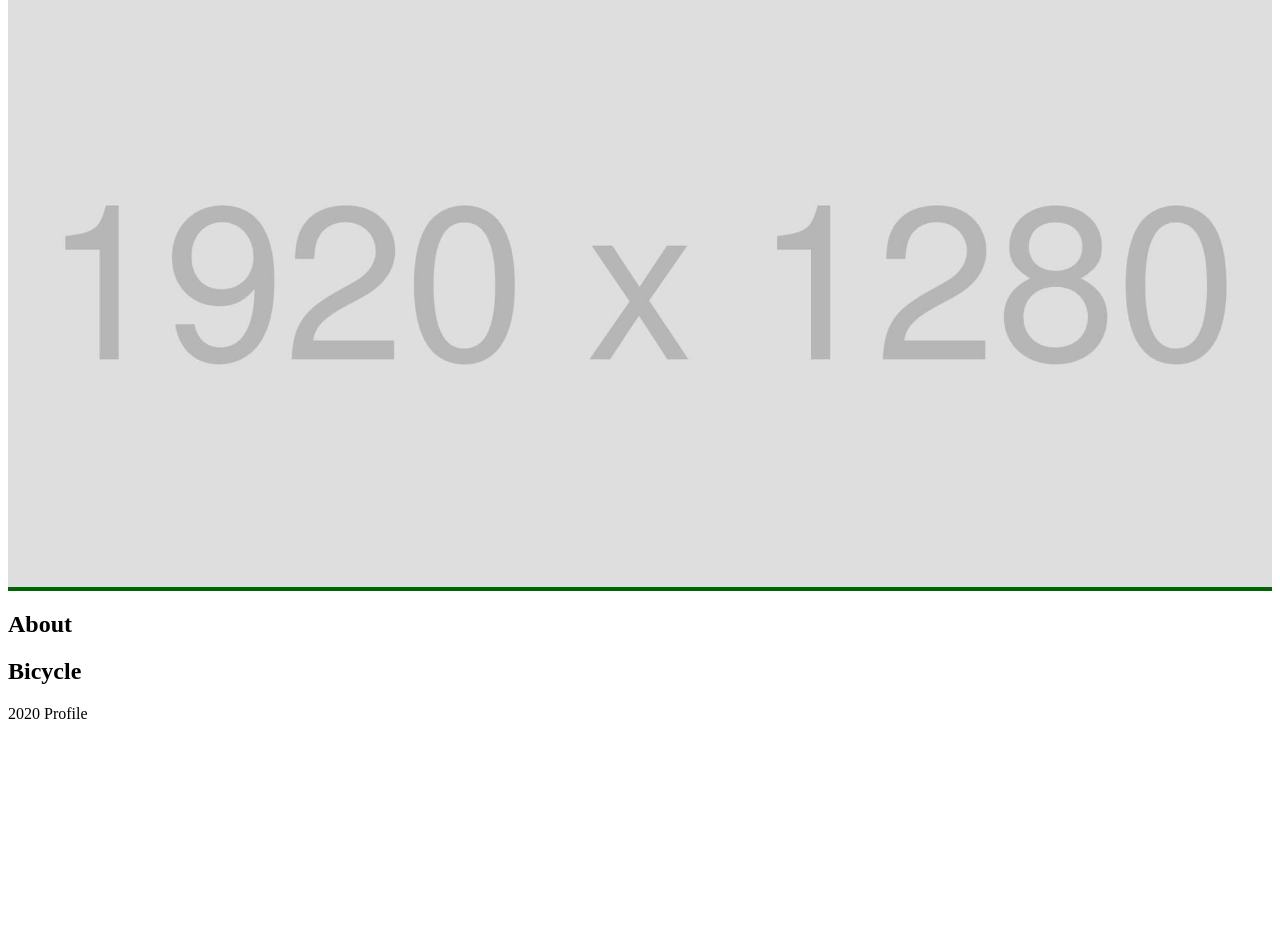
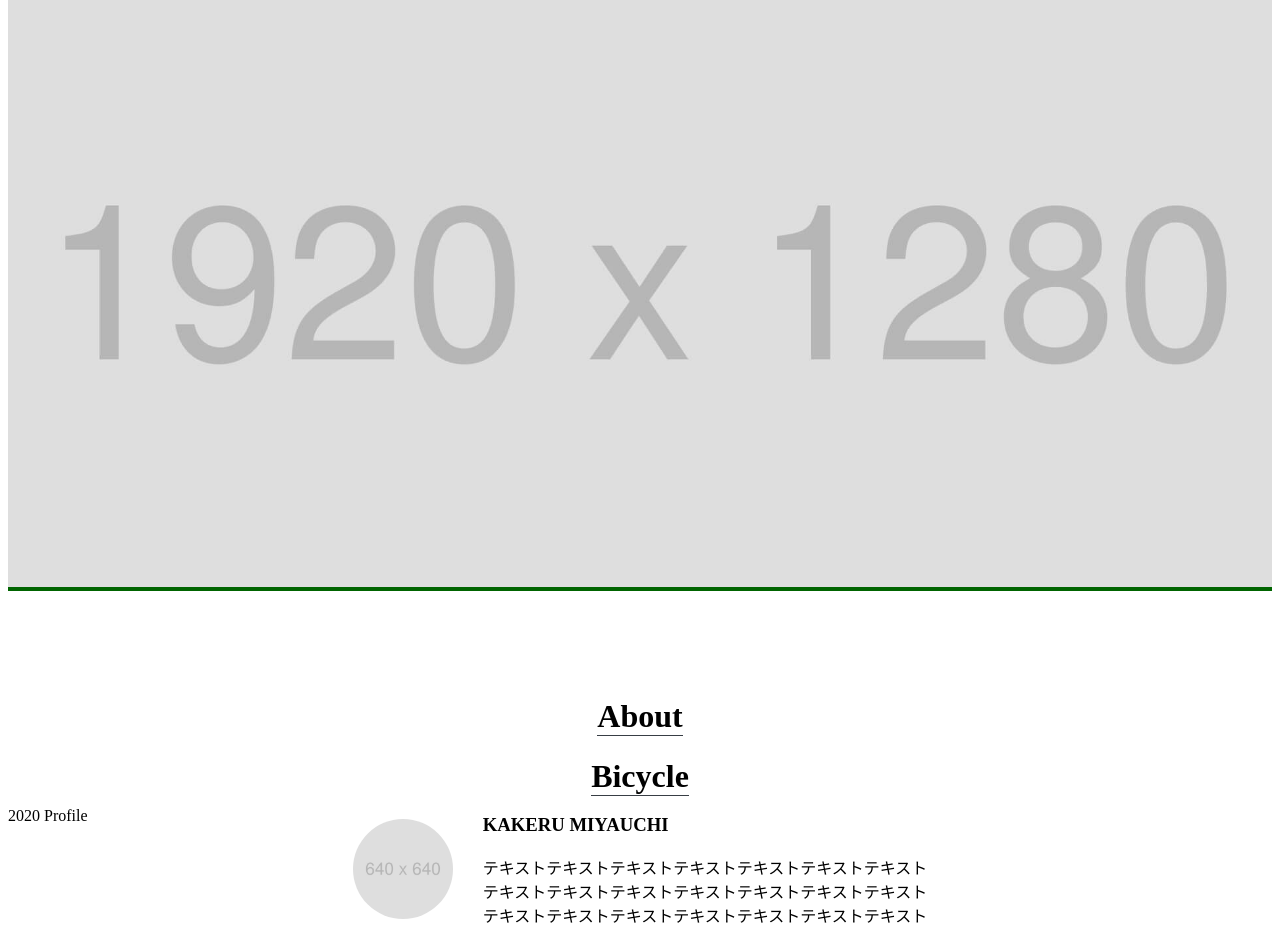
Before and after one commit to yusuke-okuno/codestep-introduction, a plain HTML site: page index.html in a window 1280 px wide. Shown: the part 81-1024 px from the top of the page. Before the commit the page ends 820 px from the top, so only its background shows below. Drawn offline with Linux system fonts and the light colour scheme.

Commit message:
add about

```diff
--- a/index.html
+++ b/index.html
@@ -19,12 +19,20 @@
     <div class="mainvisual">
       <img src="img/mainvisual.jpg">
     </div>
-    <section class="about" class="wrapper">
+    <section id="about" class="wrapper">
       <h2>About</h2>
-
-
+      <div class="content">
+        <img src="img/about.jpg">
+        <div class="text">
+          <h3>KAKERU MIYAUCHI</h3>
+          <p>テキストテキストテキストテキストテキストテキストテキスト<br>
+            テキストテキストテキストテキストテキストテキストテキスト<br>
+            テキストテキストテキストテキストテキストテキストテキスト
+          </p>
+        </div>
+      </div>
     </section>
-    <section class="bicycle" class="wrapper">
+    <section id="bicycle" class="wrapper">
       <h2>Bicycle</h2>
 
     </section>
--- a/style.css
+++ b/style.css
@@ -49,11 +49,45 @@ nav li {
 
 .mainvisual{
   background-color: darkgreen;
+  margin-bottom: 80px;
 }
 
-  .mainvisual img{
+.mainvisual img{
   width: 100%;
   max-width: 1920px;
   height: 600px;
   object-fit: cover;
 }
+
+#about h2 {
+  display: inline-block;
+  font-size: 2rem;
+  text-align: center;
+  margin-bottom: 60px;
+  border-bottom: solid 1px #383e45;
+}
+
+#about .content {
+  display: flex;
+  justify-content: center;
+  align-items: center;
+}
+
+#about img {
+  width: 100px;
+  height: 100px;
+  border-radius: 50%;
+  margin-right: 30px;
+}
+
+#about .text {
+  text-align: left;
+}
+
+#bicycle h2 {
+  display: inline-block;
+  font-size: 2rem;
+  text-align: center;
+  margin-bottom: 60px;
+  border-bottom: solid 1px #383e45;
+}
```
